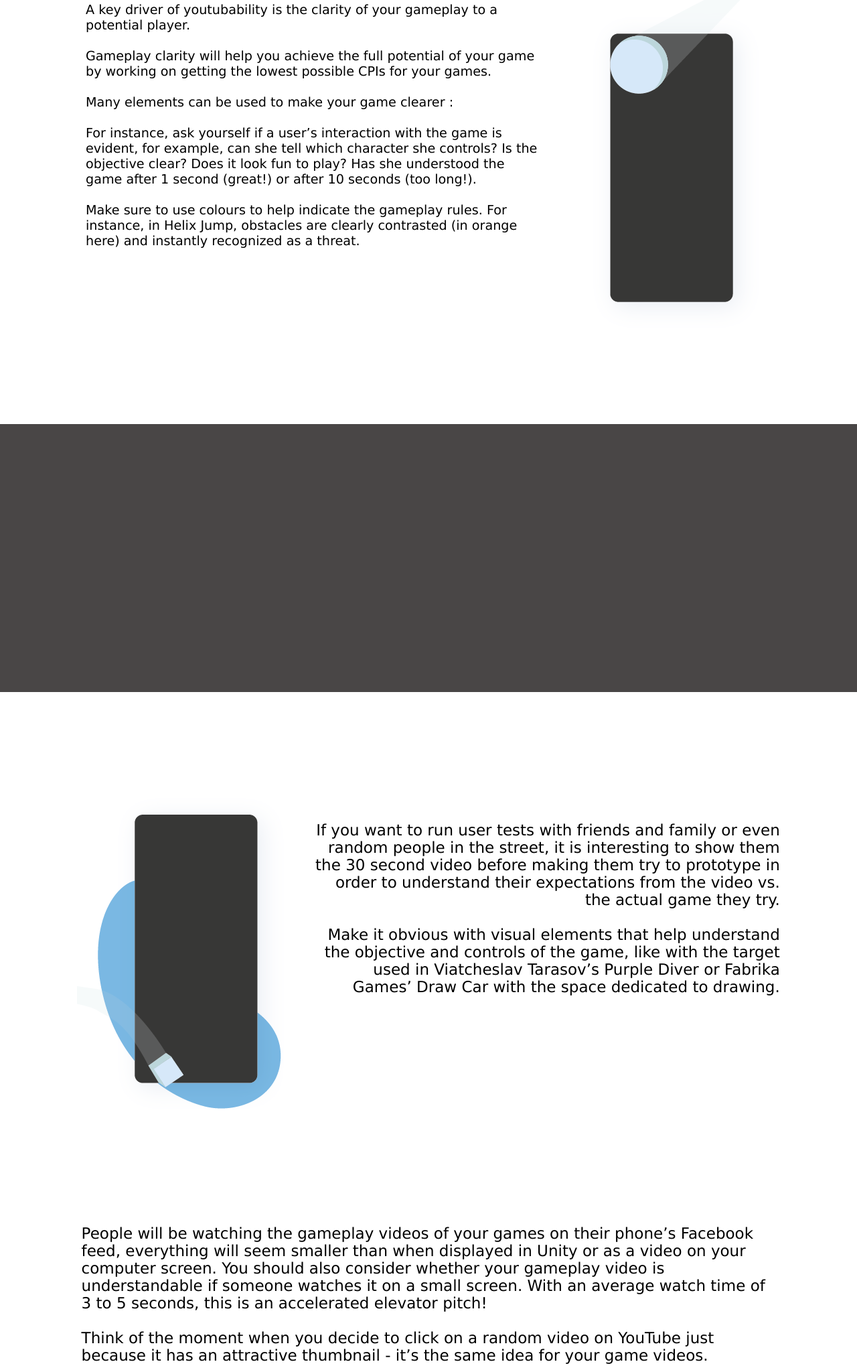
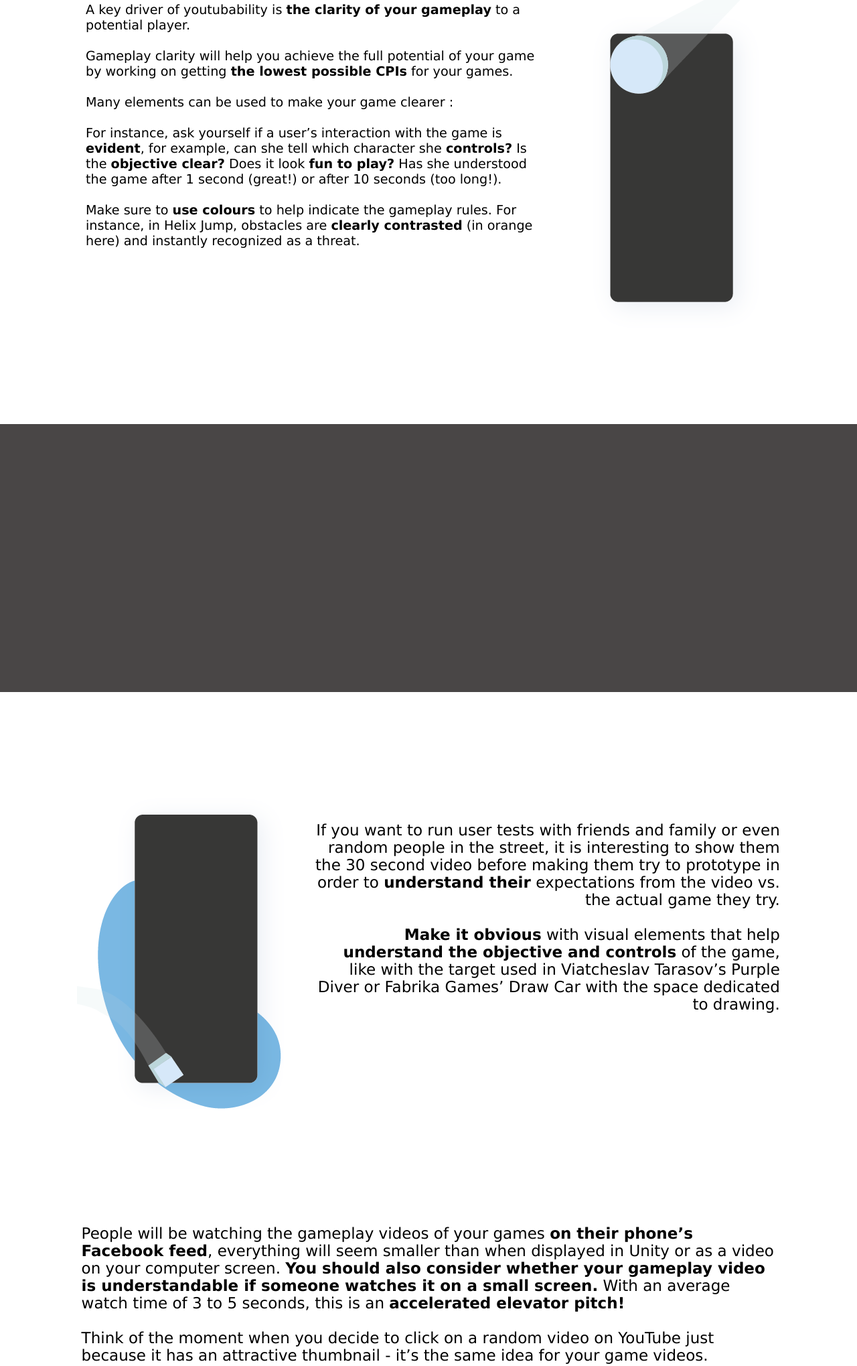
Before and after one commit to AvilinP/inlamning_voodoo, a plain HTML site: page index.html in a window 1280 px wide. Shown: the part 1008-3047 px from the top of the page at 67% size. Drawn offline with Linux system fonts and the light colour scheme.

Commit message:
uppdaterat strong-taggar i text

```diff
--- a/index.html
+++ b/index.html
@@ -43,27 +43,28 @@
 
             <h3>Youtubability</h3>
             <br>
-            <p> A key driver of youtubability is the clarity of your
-                gameplay to a potential player.
+            <p> A key driver of youtubability is <strong>the clarity of your
+                gameplay</strong> to a potential player.
                 <br><br>
 
                 Gameplay clarity will help you achieve the full potential
-                of your game by working on getting the lowest possible
-                CPIs for your games.
+                of your game by working on getting <strong>the lowest possible
+                CPIs</strong> for your games.
                 <br><br>
 
                 Many elements can be used to make your game clearer :
                 <br><br>
 
                 For instance, ask yourself if a user’s interaction with the game
-                is evident, for example, can she tell which character she controls?
-                Is the objective clear? Does it look fun to play?
+                is <strong>evident</strong>, for example, can she tell which
+                character she <strong>controls?</strong>
+                Is the <strong>objective clear?</strong>  Does it look <strong>fun to play?</strong>
                 Has she understood the game after 1 second (great!)
                 or after 10 seconds (too long!).
                 <br><br>
 
-                Make sure to use colours to help indicate the gameplay rules.
-                For instance, in Helix Jump, obstacles are clearly contrasted
+                Make sure to <strong>use colours</strong> to help indicate the gameplay rules.
+                For instance, in Helix Jump, obstacles are <strong>clearly contrasted</strong>
                 (in orange here) and instantly recognized as a threat.</p>
 
         </aside>
@@ -96,12 +97,12 @@
                 <br>
                 If you want to run user tests with friends and family or even random people
                 in the street, it is interesting to show them the 30 second video before
-                making them try to prototype in order to understand their expectations
+                making them try to prototype in order to <strong>understand their</strong> expectations
                 from the video vs. the actual game they try.
                 <br><br>
 
-                Make it obvious with visual elements that help understand
-                the objective and controls of the game, like with the target used
+                <strong>Make it obvious</strong> with visual elements that help <strong>understand
+                the objective and controls</strong> of the game, like with the target used
                 in Viatcheslav Tarasov’s Purple Diver or Fabrika Games’ Draw Car
                  with the space dedicated to drawing.</p>
         </article>
@@ -111,12 +112,12 @@
     <section class="centered-p">
 
         <p>
-            People will be watching the gameplay videos of your games on their phone’s
-            Facebook feed, everything will seem smaller than when displayed in
-            Unity or as a video on your computer screen. You should also consider
+            People will be watching the gameplay videos of your games <strong>on their phone’s
+            Facebook feed</strong>, everything will seem smaller than when displayed in
+            Unity or as a video on your computer screen. <strong>You should also consider
             whether your gameplay video is understandable if someone watches it on a
-            small screen. With an average watch time of 3 to 5 seconds, this is an
-            accelerated elevator pitch!
+            small screen.</strong> With an average watch time of 3 to 5 seconds, this is an
+            <strong>accelerated elevator pitch!</strong>
             <br><br>
             Think of the moment when you decide to click on a random video on
             YouTube just because it has an attractive thumbnail - it’s the same idea
```
